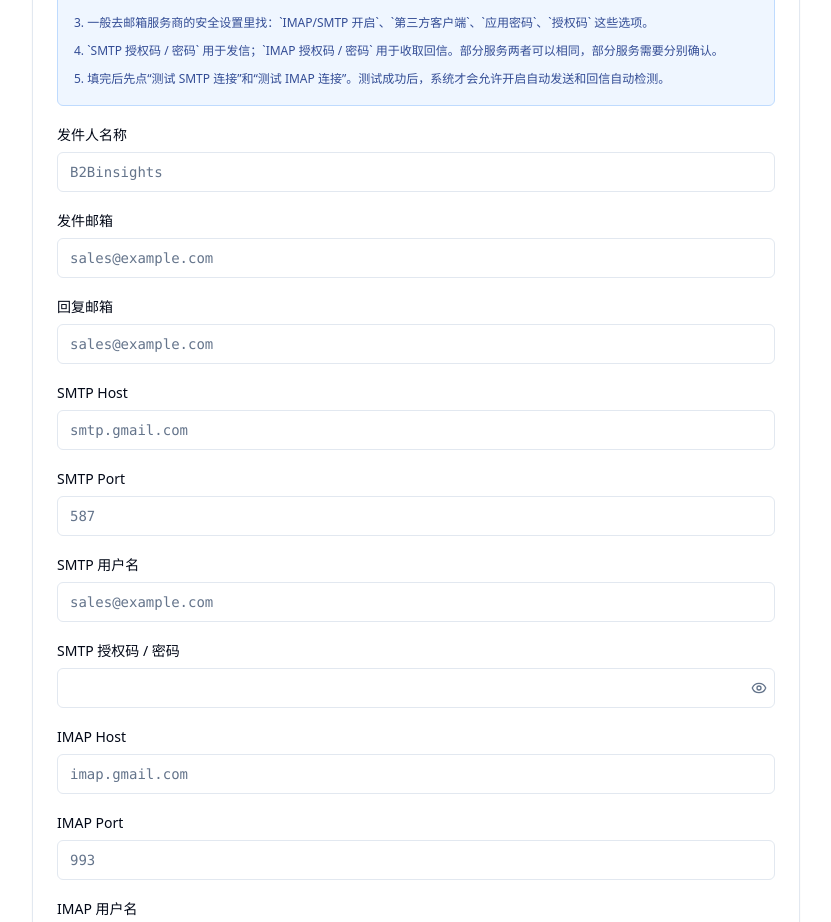
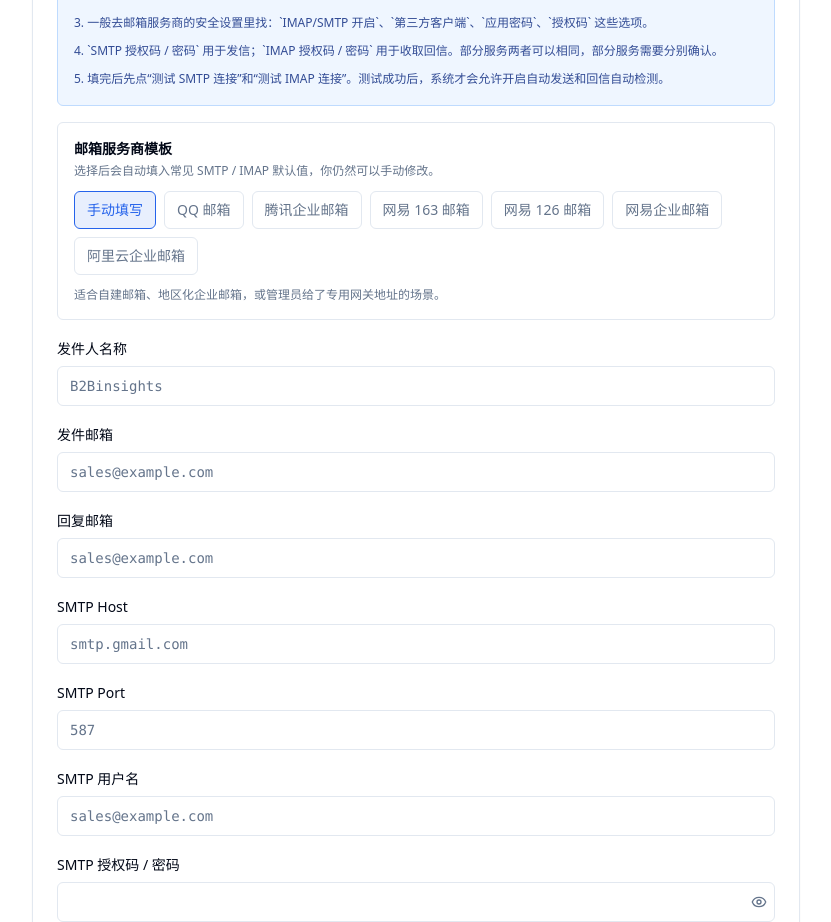
Before and after one commit to xiongQvQ/AI_Find_Customer, a React (Vite) app in the folder frontend/: page /settings in a window 1280 px wide. Shown: the part 1940-2862 px from the top of the page, without its empty margins (224-1055 px from the left). Built offline with nearby package versions, Linux system fonts and the light colour scheme; no server answers.

Commit message:
Add preset email provider templates

```diff
--- a/frontend/src/routes/settings.tsx
+++ b/frontend/src/routes/settings.tsx
@@ -389,6 +389,16 @@ function LLMProviderPanel({
 // ── Search / Email / Performance panels (simple field groups) ─────────────────
 
 type FieldDef = { key: string; label: string; placeholder?: string; secret?: boolean; hint?: string };
+type EmailProviderPreset = {
+  id: string;
+  label: string;
+  smtpHost: string;
+  smtpPort: string;
+  imapHost: string;
+  imapPort: string;
+  useTls: string;
+  note: string;
+};
 
 const SEARCH_FIELDS: FieldDef[] = [
   { key: "tavily_api_key", label: "Tavily API Key", placeholder: "tvly-…（多 Key 用逗号分隔）", secret: true, hint: "通用网页搜索，支持多 Key：key1,key2" },
@@ -414,6 +424,79 @@ const EMAIL_DELIVERY_FIELDS: FieldDef[] = [
   { key: "email_imap_port", label: "IMAP Port", placeholder: "993" },
   { key: "email_imap_username", label: "IMAP 用户名", placeholder: "sales@example.com" },
   { key: "email_imap_password", label: "IMAP 授权码 / 密码", placeholder: "", secret: true },
+];
+
+const EMAIL_PROVIDER_PRESETS: EmailProviderPreset[] = [
+  {
+    id: "manual",
+    label: "手动填写",
+    smtpHost: "",
+    smtpPort: "",
+    imapHost: "",
+    imapPort: "",
+    useTls: "true",
+    note: "适合自建邮箱、地区化企业邮箱，或管理员给了专用网关地址的场景。",
+  },
+  {
+    id: "qq",
+    label: "QQ 邮箱",
+    smtpHost: "smtp.qq.com",
+    smtpPort: "465",
+    imapHost: "imap.qq.com",
+    imapPort: "993",
+    useTls: "true",
+    note: "通常需要在 QQ 邮箱设置里开启 IMAP/SMTP，并生成授权码。",
+  },
+  {
+    id: "exmail_qq",
+    label: "腾讯企业邮箱",
+    smtpHost: "smtp.exmail.qq.com",
+    smtpPort: "465",
+    imapHost: "imap.exmail.qq.com",
+    imapPort: "993",
+    useTls: "true",
+    note: "适合腾讯企业邮箱常见配置；若管理员提供专用地址，请以管理员配置为准。",
+  },
+  {
+    id: "netease_163",
+    label: "网易 163 邮箱",
+    smtpHost: "smtp.163.com",
+    smtpPort: "465",
+    imapHost: "imap.163.com",
+    imapPort: "993",
+    useTls: "true",
+    note: "通常需要先在邮箱安全设置里开启 IMAP/SMTP，并使用客户端授权码。",
+  },
+  {
+    id: "netease_126",
+    label: "网易 126 邮箱",
+    smtpHost: "smtp.126.com",
+    smtpPort: "465",
+    imapHost: "imap.126.com",
+    imapPort: "993",
+    useTls: "true",
+    note: "126 邮箱常见默认配置，授权方式通常与 163 类似。",
+  },
+  {
+    id: "netease_qiye",
+    label: "网易企业邮箱",
+    smtpHost: "smtp.qiye.163.com",
+    smtpPort: "465",
+    imapHost: "imap.qiye.163.com",
+    imapPort: "993",
+    useTls: "true",
+    note: "网易企业邮箱可能按区域或管理员策略使用不同地址；不一致时请以管理员提供为准。",
+  },
+  {
+    id: "aliyun_qiye",
+    label: "阿里云企业邮箱",
+    smtpHost: "smtp.mxhichina.com",
+    smtpPort: "465",
+    imapHost: "imap.mxhichina.com",
+    imapPort: "993",
+    useTls: "true",
+    note: "阿里云企业邮箱常见默认配置；部分企业可能由管理员提供独立服务器地址。",
+  },
 ];
 
 const CONCURRENCY_FIELDS: FieldDef[] = [
@@ -480,6 +563,7 @@ function EmailDeliveryPanel({
   values: Record<string, string>;
   onChange: (key: string, value: string) => void;
 }) {
+  const [selectedPresetId, setSelectedPresetId] = useState("manual");
   const smtpConfigured = Boolean(
     values.email_from_address &&
     values.email_smtp_host &&
@@ -530,6 +614,37 @@ function EmailDeliveryPanel({
       description: "最近一次连接测试成功，可以进入对应自动化链路。",
     },
   } as const;
+  const selectedPreset = EMAIL_PROVIDER_PRESETS.find((item) => item.id === selectedPresetId) ?? EMAIL_PROVIDER_PRESETS[0];
+
+  const applyProviderPreset = (preset: EmailProviderPreset) => {
+    setSelectedPresetId(preset.id);
+    if (preset.id === "manual") {
+      return;
+    }
+    onChange("email_smtp_host", preset.smtpHost);
+    onChange("email_smtp_port", preset.smtpPort);
+    onChange("email_imap_host", preset.imapHost);
+    onChange("email_imap_port", preset.imapPort);
+    onChange("email_use_tls", preset.useTls);
+    if (values.email_from_address) {
+      onChange("email_smtp_username", values.email_from_address);
+      onChange("email_imap_username", values.email_from_address);
+      if (!values.email_reply_to) {
+        onChange("email_reply_to", values.email_from_address);
+      }
+    }
+  };
+
+  useEffect(() => {
+    const matchedPreset = EMAIL_PROVIDER_PRESETS.find((preset) => (
+      preset.id !== "manual" &&
+      values.email_smtp_host === preset.smtpHost &&
+      values.email_smtp_port === preset.smtpPort &&
+      values.email_imap_host === preset.imapHost &&
+      values.email_imap_port === preset.imapPort
+    ));
+    setSelectedPresetId(matchedPreset?.id ?? "manual");
+  }, [values.email_imap_host, values.email_imap_port, values.email_smtp_host, values.email_smtp_port]);
 
   return (
     <Card>
@@ -577,6 +692,36 @@ function EmailDeliveryPanel({
             <p>4. `SMTP 授权码 / 密码` 用于发信；`IMAP 授权码 / 密码` 用于收取回信。部分服务两者可以相同，部分服务需要分别确认。</p>
             <p>5. 填完后先点“测试 SMTP 连接”和“测试 IMAP 连接”。测试成功后，系统才会允许开启自动发送和回信自动检测。</p>
           </div>
+        </div>
+
+        <div className="rounded-md border px-4 py-4">
+          <div className="flex items-center justify-between gap-3">
+            <div>
+              <p className="text-sm font-semibold">邮箱服务商模板</p>
+              <p className="mt-1 text-xs text-muted-foreground">
+                选择后会自动填入常见 SMTP / IMAP 默认值，你仍然可以手动修改。
+              </p>
+            </div>
+          </div>
+          <div className="mt-3 flex flex-wrap gap-2">
+            {EMAIL_PROVIDER_PRESETS.map((preset) => (
+              <button
+                key={preset.id}
+                type="button"
+                onClick={() => applyProviderPreset(preset)}
+                className={`rounded-md border px-3 py-2 text-sm ${
+                  selectedPresetId === preset.id
+                    ? "border-primary bg-primary/10 text-primary"
+                    : "border-border text-muted-foreground"
+                }`}
+              >
+                {preset.label}
+              </button>
+            ))}
+          </div>
+          <p className="mt-3 text-xs text-muted-foreground">
+            {selectedPreset.note}
+          </p>
         </div>
 
         {EMAIL_DELIVERY_FIELDS.map((f) => (
```
